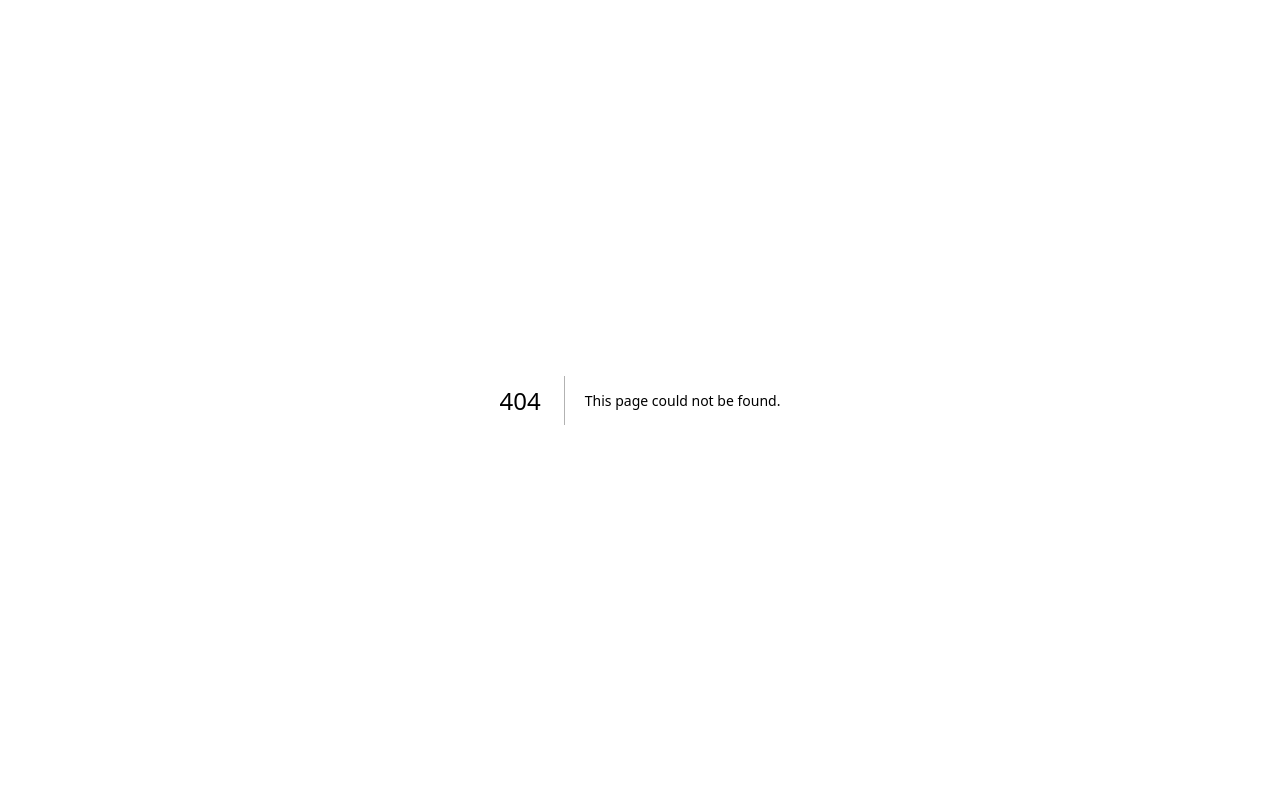
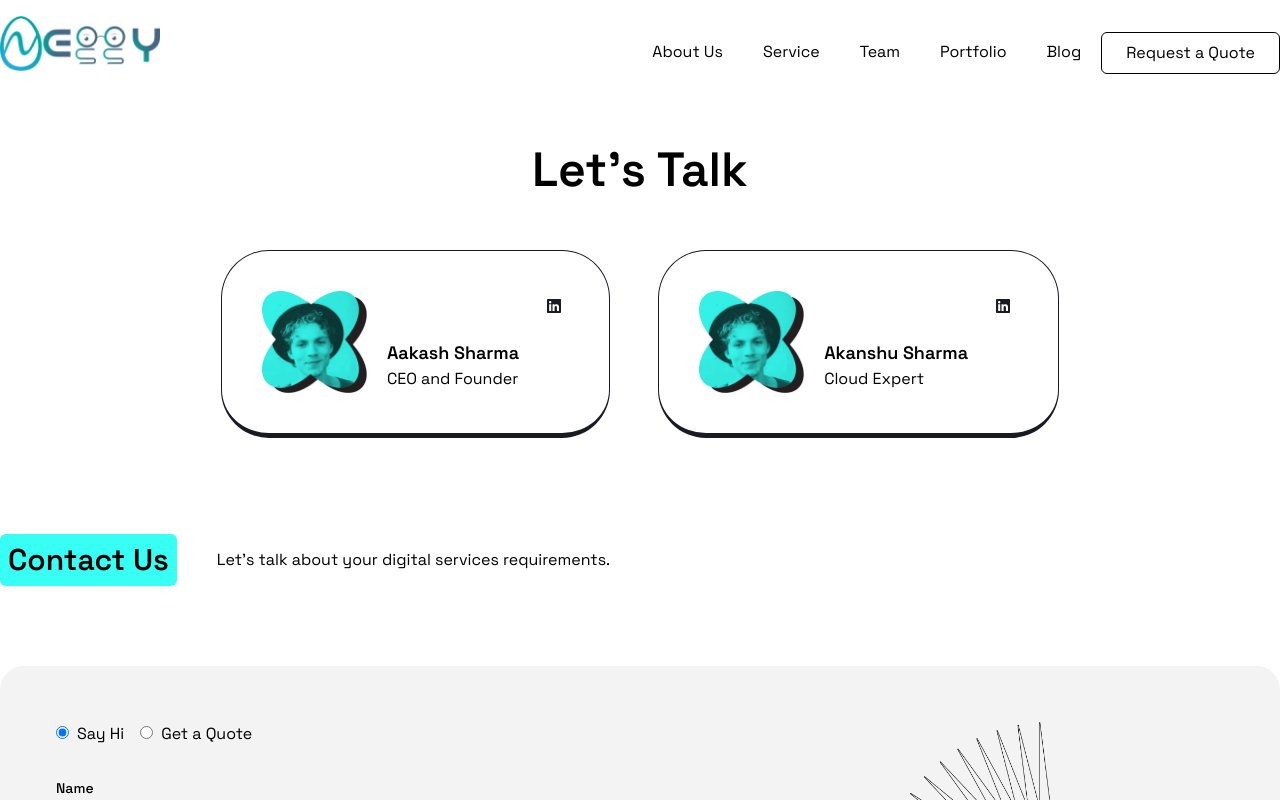
Before and after one commit to CudgelBrain/OnEggy_official, a Next.js app: page /contact/section1 in a window 1280 px wide. Before the commit this address had no page. Shown: the top 800 px of the page. Built offline with nearby package versions, Linux system fonts and the light colour scheme.

Commit message:
About page and Contact page done

```diff
--- a/src/pages/components/navbar.js
+++ b/src/pages/components/navbar.js
@@ -1,29 +1,33 @@
 import React from "react";
 import Image from "next/image";
-import homepage from "../home/landing"
+import Link from "next/link";
 
 const navbar = () => {
   return (
     <nav className="py-4 flex justify-between mx-auto max-w-7xl">
-        <a href='/'><Image
+      <a href="/">
+        <Image
           src="/logo.png"
           alt="Logo"
           width="165"
           height="55"
           className="logo_img cursor-pointer"
-        /></a>
+        />
+      </a>
       <ul className="flex justify-end py-4 align-center">
-          <a href="../about/about"><li className="mx-5 cursor-pointer pt-2">About Us</li></a>
+        <a href="../about/about">
+          <li className="mx-5 cursor-pointer pt-2">About Us</li>
+        </a>
         <li className="mx-5 cursor-pointer pt-2">Service</li>
         <li className="mx-5 cursor-pointer pt-2">Team</li>
         <li className="mx-5 cursor-pointer pt-2">Portfolio</li>
         <li className="mx-5 cursor-pointer pt-2">Blog</li>
-
-          <button className="text-black py-2 px-6 rounded-md border border-black">
+        <Link href="/contact/section1" className="text-black py-2 px-6 rounded-md border border-black">
             Request a Quote
-          </button>
+        </Link>{" "}
       </ul>
-      </nav>  );
+    </nav>
+  );
 };
 
 export default navbar;
--- /dev/null
+++ b/src/pages/contact/section1.js
@@ -0,0 +1,54 @@
+import React from "react";
+import Navbar from "../components/navbar";
+import ContactUs from "../home/contactUs";
+import Footer from "../components/footer";
+import { FontAwesomeIcon } from "@fortawesome/react-fontawesome";
+import { faLinkedin } from "@fortawesome/free-brands-svg-icons";
+
+const section1 = () => {
+  const profile = [
+    {
+      name: "Aakash Sharma",
+      position: "CEO and Founder",
+      image: "/contact/picture.png",
+      alt: "Profile Image",
+      sns: faLinkedin,
+    },
+    {
+      name: "Akanshu Sharma",
+      position: "Cloud Expert",
+      image: "/contact/picture.png",
+      alt: "Profile Image",
+      sns: faLinkedin,
+    },
+  ];
+  return (
+    <div className="max-w-7xl mx-auto">
+      <Navbar />
+      <h2 className="text-5xl text-center font-semibold mt-10">Let's Talk</h2>
+      <div className="flex mt-10 justify-center">
+        <div className="flex">
+          {profile.map((data) => (
+            <div className=" border border-b-[5px] border-l_black rounded-[3rem] p-10 flex mx-6 mt-4">
+              <div>
+                <img src={data.image} alt={data.alt} width={105} height={102}/>
+              </div>{" "}
+              <div className="mx-5 items-end mt-12">
+                {" "}
+                <h3 className="font-semibold text-lg">{data.name}</h3>
+                <p>{data.position}</p>
+              </div>
+              <div className="bg-white p-1 pr-2 pl-2 rounded-full text-l_black">
+                <FontAwesomeIcon icon={data.sns} />
+              </div>
+            </div>
+          ))}
+        </div>
+      </div>
+      <ContactUs />
+      <Footer />
+    </div>
+  );
+};
+
+export default section1;
--- a/src/pages/home/contactUs.js
+++ b/src/pages/home/contactUs.js
@@ -112,7 +112,7 @@ const contactUs = () => {
         </div>
         <div className="">
           <img
-            src="./home/contactUs/illustration.png"
+            src="../home/contactUs/illustration.png"
             alt="illustraion"
             width={494}
             height={394}
```
Also changed, not shown: public/contact/picture.png (added). Lines whose indentation alone changed are shown as unchanged.
